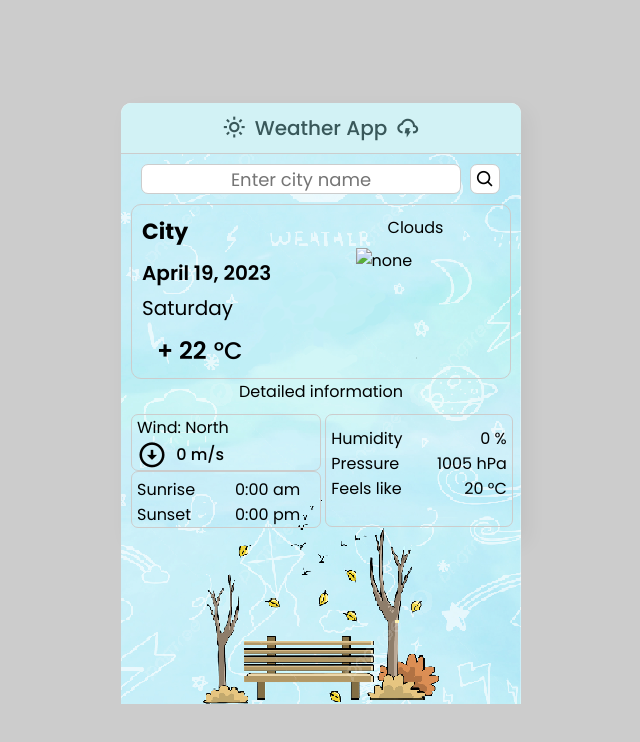
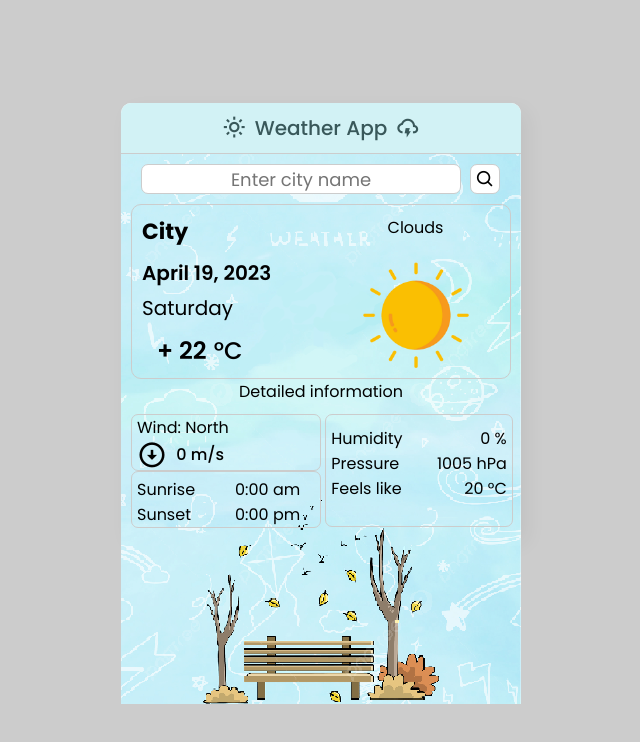
Before and after one commit to waaadw/weather_app, a plain HTML site: page index.html in a window 1280 px wide. Shown: the whole page, without its empty margins (319-959 px from the left). Drawn offline with nearby package versions, Linux system fonts and the light colour scheme.

Commit message:
Update index.html

```diff
--- a/index.html
+++ b/index.html
@@ -27,7 +27,7 @@
             </div>
             <div class="center-right">
                 <h1 id="weather-status">Clouds</h1>
-                <img class= "weather-icon" src="image/clear.png" alt="none">
+                <img class= "weather-icon" src="images/clear.png" alt="none">
             </div>
         </div>
         <div class="details-info">Detailed information</div>
```
